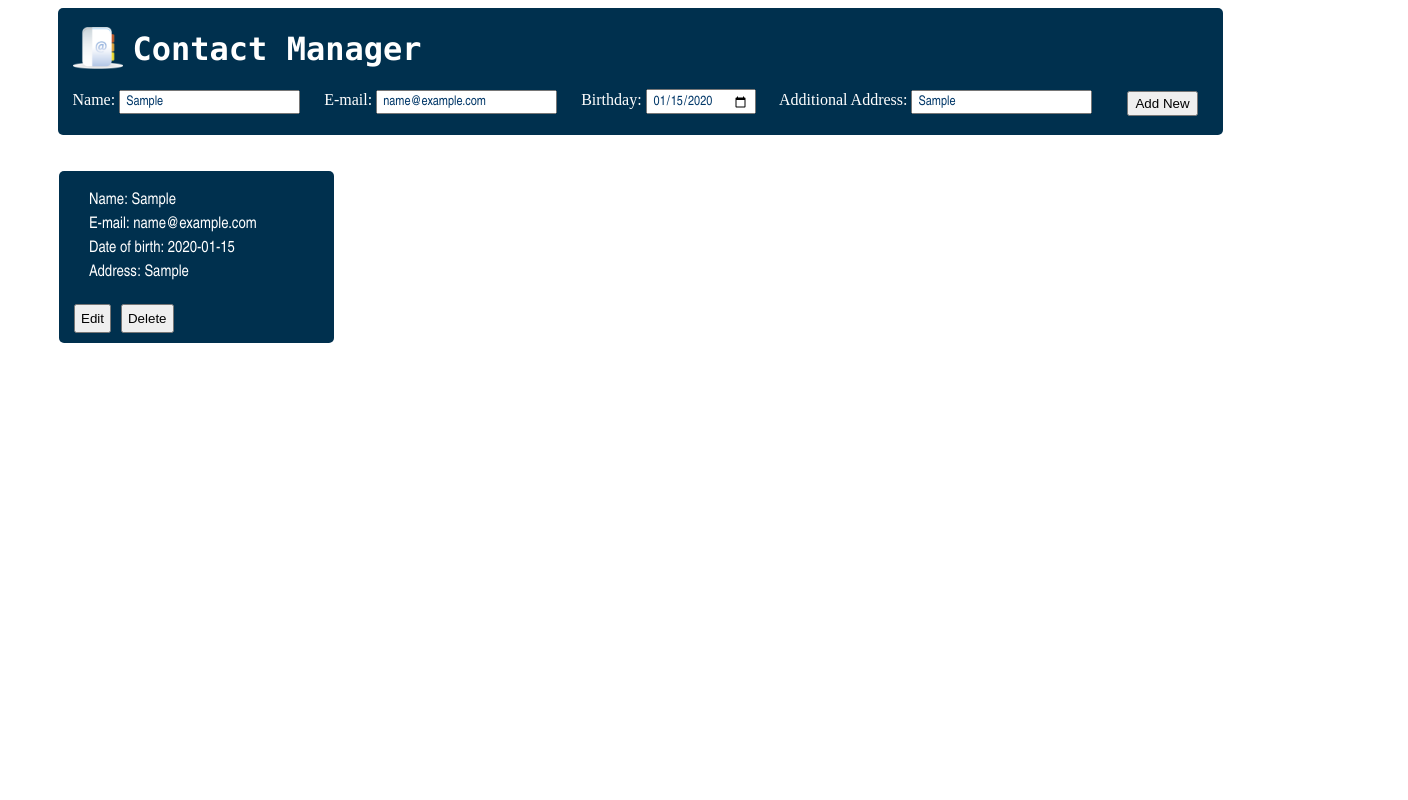
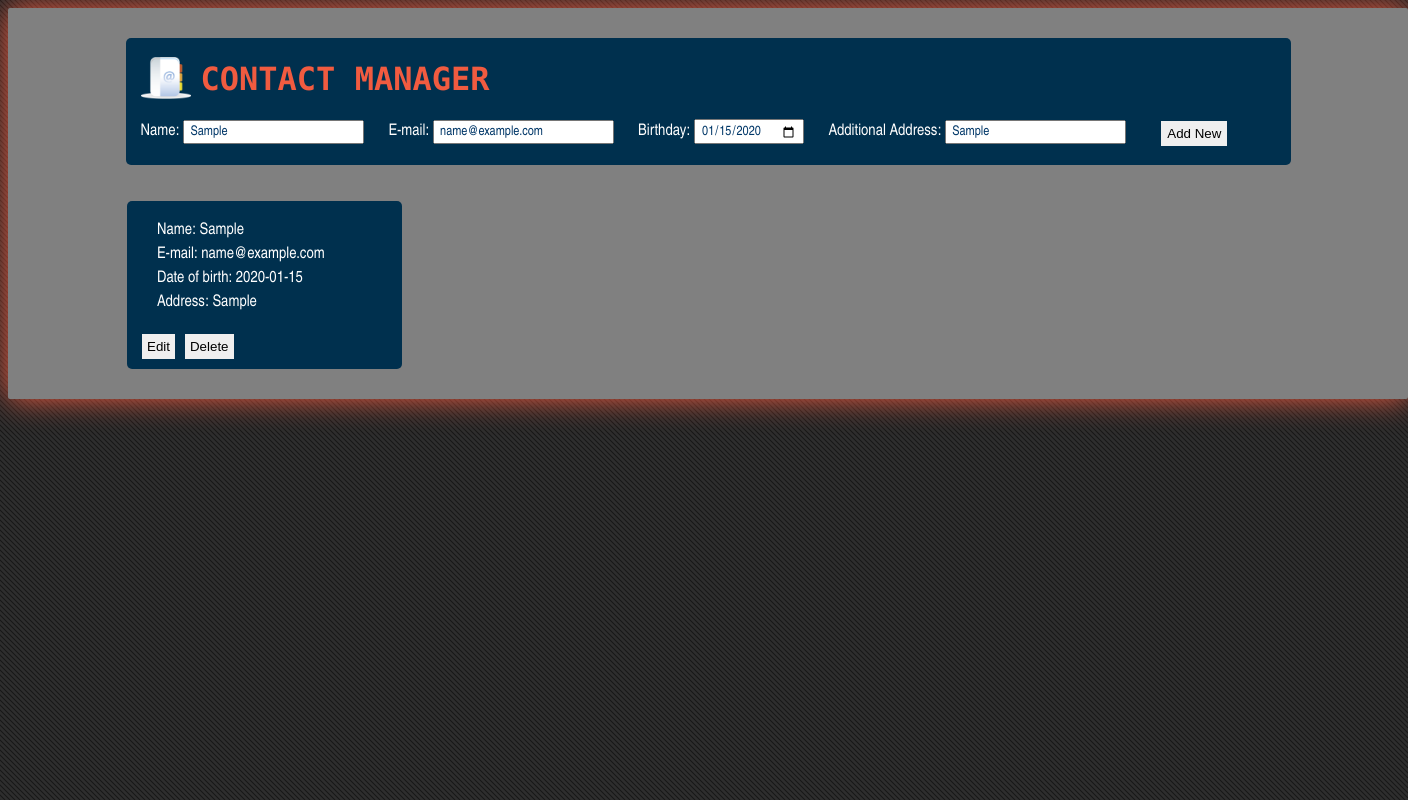
Before and after one commit to vladmaniac/contact-manager, a plain HTML site: page index.html in a window 1280 px wide. Both pictures are taken after typing "Sample", "name@example.com", "2020-01-15", "Sample" into the empty fields and a click on the button "Add New". Shown: the whole page, 1408 px wide, since content can reach past the window. Drawn offline with Linux system fonts and the light colour scheme.

Commit message:
Update 2 - Design

```diff
--- a/index.html
+++ b/index.html
@@ -10,9 +10,10 @@
 </head>
 
 <body>
+ <div id="wrapper">
  <div id="in-data">
  <img src="res/logo.png" width="50" height="50">
- <h1>Contact Manager</h1>
+ <h1>CONTACT MANAGER</h1>
  <div class="form">
   <form action="">
       <label for="name-field" id="name-label">Name:</label>
@@ -30,6 +31,7 @@
     <br></br>
     <div id="contacts-container">
     </div>
+  </div>
 
     <script type="text/javascript" src="js/contacts.js"></script>
     <script type="text/javascript" src="js/contact_manager.js"></script>
--- a/style/style.css
+++ b/style/style.css
@@ -1,6 +1,15 @@
 /* Input part */
 body {
-  /*background-image: url("pattern_096.gif");*/
+  background-image: url("Dinpattern Stripe.gif");
+}
+
+#wrapper {
+  width: 1400px;
+  margin: 0 auto;
+  background-color: grey;
+  padding-top: 30px;
+  box-shadow: 0px 0px 30px #f15b40;
+  border-radius: 2px;
 }
 
 .form {
@@ -12,12 +21,15 @@ body {
   height: 25px;
   margin-top: 2px;
   margin-left: 15px;
+  border: none;
 }
 
 .button:hover {
-  background-color: #003768;
+  background-color: grey;
   color: white;
-  border-radius: 2px;
+  border: none;
+  transition: all 0.05s ease-in;
+  -webkit-transition: all 0.05s ease-in;
 }
 
 .button[disabled]:hover {
@@ -33,8 +45,13 @@ body {
   margin-right: 20px;
 }
 
-.form input:hover {
-  background-color: #0C63AC;
+form label {
+  font-family: "Arial Narrow";
+}
+
+.form input:focus {
+  border-color: #f15b40;
+  box-shadow: 0px 0px 10px #f15b40;
 }
 
 .form label {
@@ -58,7 +75,14 @@ form, .form .button {
 
 h1 {
   font-family: Monaco, Consolas, "Lucida Console", monospace;
-  color: white;
+  color: #f15b40;
+}
+
+h1:hover {
+  cursor: pointer;
+  color: #0C63AC;
+  transition: all 0.5s ease-in;
+  -webkit-transition: all 0.5s ease-in;
 }
 
 img {
@@ -87,12 +111,12 @@ h1, img {
 }
 
 .oneContact:hover {
-  background-color: #0C63AC;
+  background-color: #4682b4;
   cursor: pointer;
 }
 
-.oneContact:active {
-  background-color: #0C63AC;
+.oneContact:visited, .oneContact:active {
+  box-shadow: 0px 0px 10px #e60033;
 }
 
 .contactList {
@@ -120,6 +144,7 @@ h1, img {
   padding: 5px;
   margin: 5px;
   margin-bottom: 10px;
+  border: none;
 }
 
 .ops-buttons .button:first-child {
@@ -155,4 +180,5 @@ h1, img {
   margin: 0 auto;
   padding: 5px;
   margin-top: 20px;
+  border: none;
 }
```
Also changed, not shown: style/Dinpattern Stripe.gif (added), style/pattern_096.gif (deleted).
